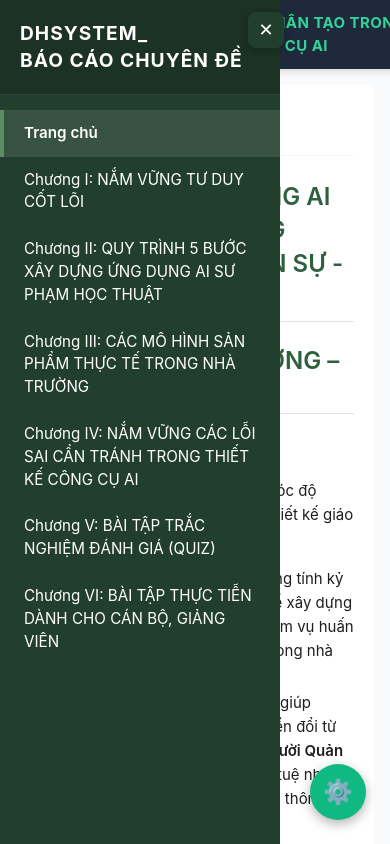
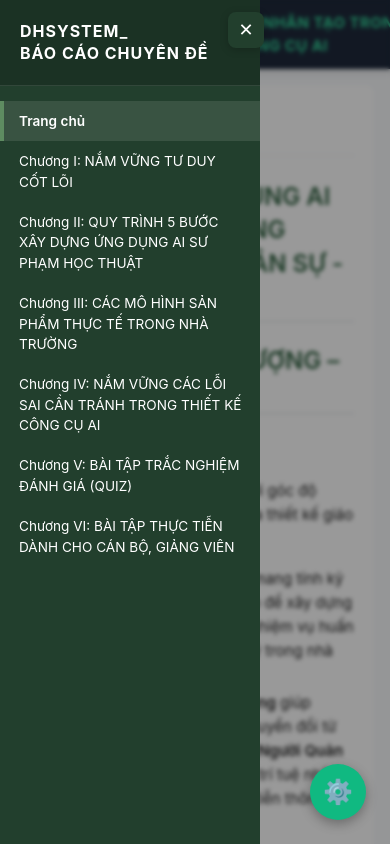
Before and after one commit to danghoangsqtt-sys/ai-maker-doc, a React (Vite) app: page / in a window 390 px wide. Built offline with nearby package versions, Linux system fonts and the light colour scheme.

Commit message:
fix(ui): improve mobile sidebar layout and add close overlay

```diff
--- a/src/components/ui/Sidebar.jsx
+++ b/src/components/ui/Sidebar.jsx
@@ -9,7 +9,7 @@
         style={{
           position: 'fixed',
           top: '12px',
-          left: isOpen ? '248px' : '12px',
+          left: isOpen ? 'var(--toggle-left-open, 248px)' : '12px',
           zIndex: 1000,
           background: '#223f2d',
           color: '#fff',
@@ -25,9 +25,18 @@
           boxShadow: '0 2px 8px rgba(0,0,0,0.2)',
           transition: 'left 0.3s ease'
         }}
+        className="sidebar-toggle-btn"
       >
         {isOpen ? '✕' : '☰'}
       </button>
+
+      {/* Overlay for mobile */}
+      {isOpen && (
+        <div
+          className="sidebar-overlay"
+          onClick={onToggle}
+        />
+      )}
 
       {/* Sidebar */}
       <div className="sidebar" style={{
@@ -37,16 +46,18 @@
         top: 0,
         left: 0,
         height: '100vh',
-        zIndex: 999,
-        width: '280px'
+        zIndex: 999
       }}>
         <div className="sidebar-header">
-          <h2 style={{ fontSize: '1.2rem', lineHeight: '1.4' }}>DHSYSTEM_<br/>BÁO CÁO CHUYÊN ĐỀ</h2>
+          <h2 style={{ lineHeight: '1.4' }}>DHSYSTEM_<br/>BÁO CÁO CHUYÊN ĐỀ</h2>
         </div>
         <div className="sidebar-nav">
           <div
             className={`nav-item ${currentSection === 'dashboard' ? 'active' : ''}`}
-            onClick={() => { setCurrentSection('dashboard'); }}
+            onClick={() => {
+              setCurrentSection('dashboard');
+              if (window.innerWidth <= 768) onToggle();
+            }}
           >
             Trang chủ
           </div>
@@ -54,7 +65,10 @@
             <div
               key={sec.id}
               className={`nav-item ${currentSection === index ? 'active' : ''}`}
-              onClick={() => { setCurrentSection(index); }}
+              onClick={() => {
+                setCurrentSection(index);
+                if (window.innerWidth <= 768) onToggle();
+              }}
             >
               {sec.title}
             </div>
--- a/src/index.css
+++ b/src/index.css
@@ -439,4 +439,32 @@
     font-size: 15px !important;
     line-height: 1.6 !important;
   }
+
+  /* Mobile Sidebar Fixes */
+  .sidebar {
+    width: 260px !important;
+  }
+  .sidebar-header h2 {
+    font-size: 1rem !important;
+  }
+  .nav-item {
+    font-size: 0.85rem !important;
+    padding: 10px 15px !important;
+  }
+  .sidebar-overlay {
+    display: block;
+    position: fixed;
+    top: 0;
+    left: 0;
+    width: 100vw;
+    height: 100vh;
+    background: rgba(0, 0, 0, 0.4);
+    z-index: 998;
+    -webkit-backdrop-filter: blur(2px);
+    backdrop-filter: blur(2px);
+  }
+  /* Adjust the toggle button left position when sidebar is open to match new width */
+  :root {
+    --toggle-left-open: 228px; /* 260px - 32px roughly */
+  }
 }
```
